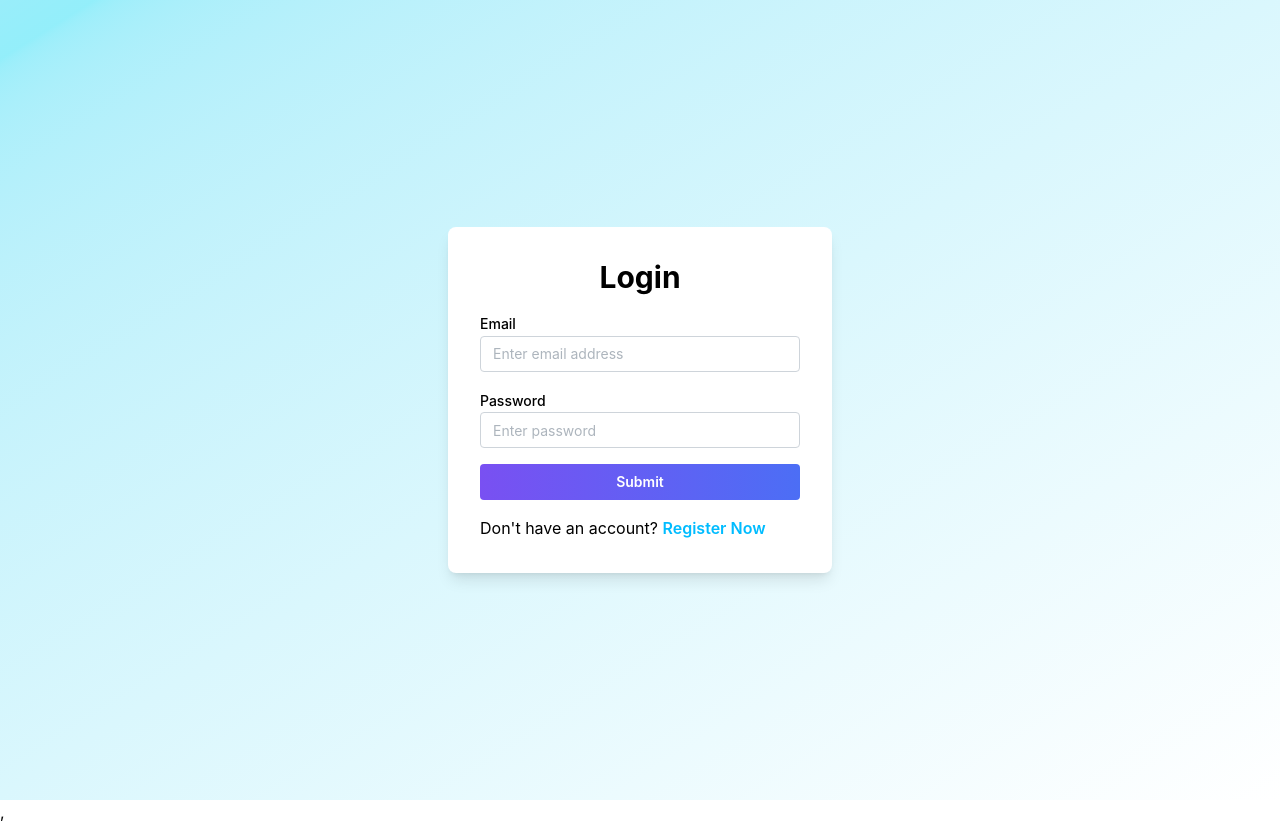
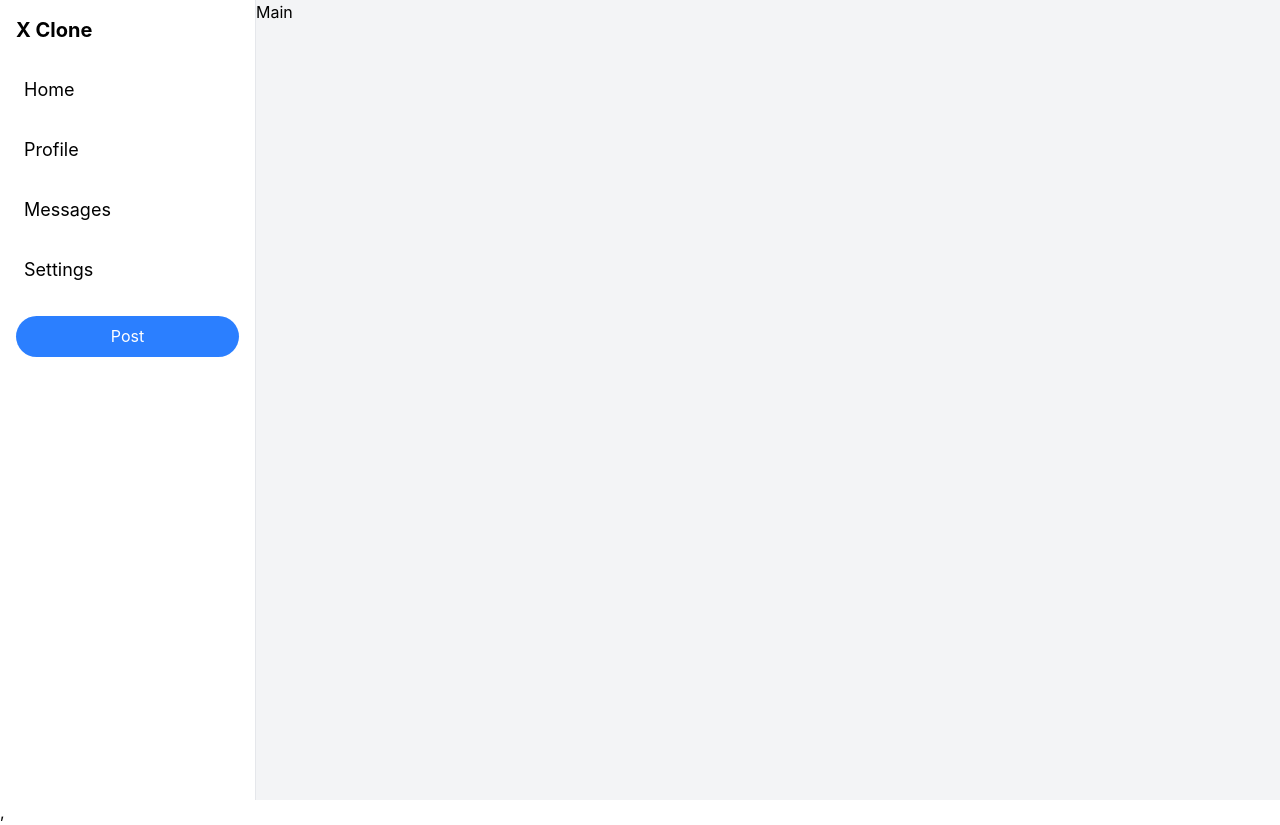
Before and after one commit to kirothanh/social-app, a React (Vite) app in the folder social-app-client/: page / in a window 1280 px wide. Before the commit this address led to /login. Built offline with nearby package versions, Linux system fonts and the light colour scheme.

Commit message:
Feat: Layout

```diff
--- a/social-app-client/src/App.tsx
+++ b/social-app-client/src/App.tsx
@@ -1,4 +1,4 @@
-import { Navigate, Route, Routes } from "react-router-dom";
+import { Route, Routes } from "react-router-dom";
 import Home from "./pages/Home/Home";
 import Login from "./pages/Auth/Login/Login";
 import Register from "./pages/Auth/Register/Register";
@@ -8,12 +8,10 @@ export default function App() {
   return (
     <div>
       <Routes>
-        <Route path="/" element={<Navigate to="/login" />} />
-
         <Route path="/login" element={<Login />} />
         <Route path="/register" element={<Register />} />
 
-        <Route path="/home" element={
+        <Route path="/" element={
           <ProtectedRoute>
             <Home />
           </ProtectedRoute>
--- /dev/null
+++ b/social-app-client/src/layouts/Main/index.tsx
@@ -0,0 +1,7 @@
+const Main = () => {
+  return (
+    <div>Main</div>
+  )
+}
+
+export default Main
--- /dev/null
+++ b/social-app-client/src/layouts/Sidebar/index.tsx
@@ -0,0 +1,18 @@
+const Sidebar = () => {
+  return (
+    <div className="p-4 max-w-[275px]">
+      <h1 className="text-xl font-bold mb-6">X Clone</h1>
+      <ul className="space-y-4 ">
+        <li className="text-lg hover:bg-gray-100 p-2 rounded-full cursor-pointer">Home</li>
+        <li className="text-lg hover:bg-gray-100 p-2 rounded-full cursor-pointer">Profile</li>
+        <li className="text-lg hover:bg-gray-100 p-2 rounded-full cursor-pointer">Messages</li>
+        <li className="text-lg hover:bg-gray-100 p-2 rounded-full cursor-pointer">Settings</li>
+      </ul>
+      <button className="mt-6 w-full bg-blue-500 text-white py-2 rounded-full hover:bg-blue-600">
+        Post
+      </button>
+    </div>
+  );
+}
+
+export default Sidebar;
--- a/social-app-client/src/pages/Home/Home.tsx
+++ b/social-app-client/src/pages/Home/Home.tsx
@@ -1,5 +1,20 @@
+import Sidebar from "../../layouts/Sidebar";
+import Main from "../../layouts/Main";
+
 export default function Home() {
   return (
-    <div>Home</div>
+    <div className="flex min-h-screen bg-gray-100">
+      <div className="md:w-1/5 bg-white border-r border-gray-200">
+        <Sidebar />
+      </div>
+      <Main />
+
+      {/* <div className="md:w-3/5 px-4">
+        <Feed />
+      </div>
+      <div className="hidden md:block md:w-1/5 bg-white border-l border-gray-200">
+        <Trends />
+      </div> */}
+    </div>
   )
 }
```
